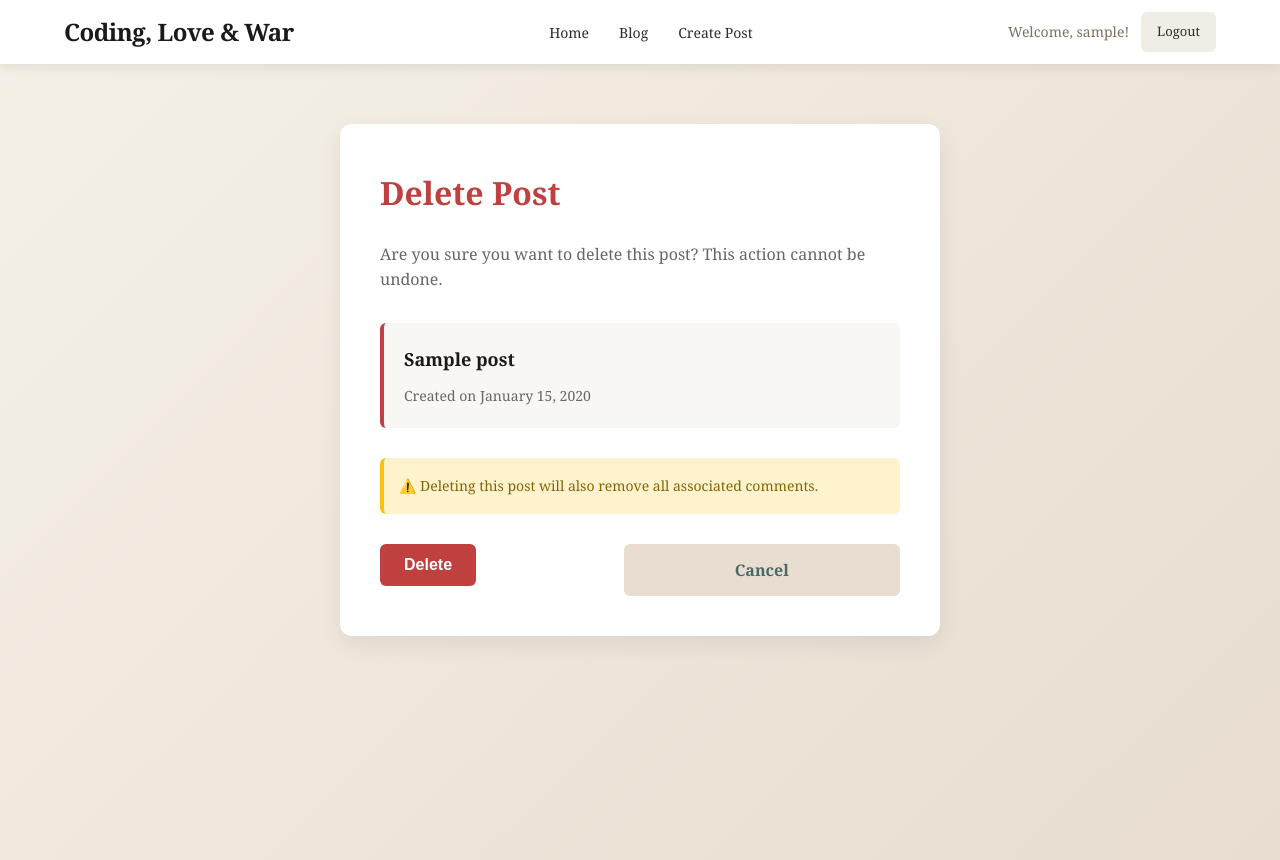
After one commit to Shiree0121/Coding-Love-and-War-blog, a Django app: a page that uses blog/templates/blog/delete_post.html in a window 1280 px wide. The commit adds this page. Run offline with Django 4.2, Linux system fonts and the light colour scheme; a user stored in the database is signed in; tables that the repository leaves empty hold one stand-in row (values such as "Sample post").

Commit message:
updated the slugs so now can delete properly

```diff
--- /dev/null
+++ b/blog/templates/blog/delete_post.html
@@ -0,0 +1,130 @@
+{% extends "blog/base.html" %} {% block title %}Delete Post - Coding, Love &
+War{% endblock %} {% block extra_css %}
+<style>
+  .delete-container {
+    max-width: 600px;
+    margin: 60px auto;
+    padding: 40px;
+    background: white;
+    border-radius: 12px;
+    box-shadow: 0 8px 24px rgba(0, 0, 0, 0.08);
+  }
+
+  .delete-header h1 {
+    font-size: 32px;
+    color: #c04040;
+    margin-bottom: 20px;
+    font-weight: 700;
+  }
+
+  .delete-header p {
+    font-size: 16px;
+    color: #666;
+    line-height: 1.6;
+    margin-bottom: 30px;
+  }
+
+  .post-preview {
+    background: #f9f7f3;
+    border-left: 4px solid #c04040;
+    padding: 20px;
+    margin: 30px 0;
+    border-radius: 6px;
+  }
+
+  .post-preview h3 {
+    color: #1a1a1a;
+    margin-bottom: 8px;
+    font-size: 18px;
+  }
+
+  .post-preview p {
+    color: #666;
+    font-size: 14px;
+    margin: 0;
+  }
+
+  .warning-box {
+    background: #fff3cd;
+    border-left: 4px solid #ffc107;
+    padding: 15px;
+    border-radius: 6px;
+    margin: 20px 0;
+    font-size: 14px;
+    color: #856404;
+  }
+
+  .delete-actions {
+    display: flex;
+    gap: 15px;
+    margin-top: 30px;
+  }
+
+  .delete-btn {
+    flex: 1;
+    padding: 12px 24px;
+    background: #c04040;
+    color: white;
+    border: none;
+    border-radius: 6px;
+    font-size: 16px;
+    font-weight: 600;
+    cursor: pointer;
+    transition: all 0.3s ease;
+  }
+
+  .delete-btn:hover {
+    background: #a03535;
+    transform: translateY(-2px);
+    box-shadow: 0 4px 12px rgba(192, 64, 64, 0.3);
+  }
+
+  .cancel-link {
+    flex: 1;
+    padding: 12px 24px;
+    background: #e8ddd0;
+    color: #4a6a68;
+    text-decoration: none;
+    border-radius: 6px;
+    font-size: 16px;
+    font-weight: 600;
+    display: flex;
+    align-items: center;
+    justify-content: center;
+    transition: all 0.3s ease;
+  }
+
+  .cancel-link:hover {
+    background: #d9cdc0;
+    transform: translateY(-2px);
+  }
+</style>
+{% endblock %} {% block content %}
+<div class="delete-container">
+  <div class="delete-header">
+    <h1>Delete Post</h1>
+    <p>
+      Are you sure you want to delete this post? This action cannot be undone.
+    </p>
+  </div>
+
+  <div class="post-preview">
+    <h3>{{ post.title }}</h3>
+    <p>Created on {{ post.created_on|date:"F j, Y" }}</p>
+  </div>
+
+  <div class="warning-box">
+    ⚠️ Deleting this post will also remove all associated comments.
+  </div>
+
+  <div class="delete-actions">
+    <form method="post" style="flex: 1">
+      {% csrf_token %}
+      <button type="submit" class="delete-btn">Delete</button>
+    </form>
+    <a href="{% url 'post_detail' slug=post.slug %}" class="cancel-link"
+      >Cancel</a
+    >
+  </div>
+</div>
+{% endblock %}
--- a/blog/templates/blog/post_detail.html
+++ b/blog/templates/blog/post_detail.html
@@ -582,6 +582,7 @@
           {% if user == post.author %}
           <div class="edit-link">
             | <a href="{% url 'edit_post' slug=post.slug %}">Edit</a>
+            | <a href="{% url 'delete_post' slug=post.slug %}">Delete</a>
           </div>
           {% endif %}
         </div>
--- a/blog/urls.py
+++ b/blog/urls.py
@@ -7,6 +7,7 @@ urlpatterns = [
     path('post/create/', views.create_post, name='create_post'),
     path('post/<slug:slug>/', views.post_detail, name='post_detail'),
     path('post/<slug:slug>/edit/', views.edit_post, name='edit_post'),
+    path('post/<slug:slug>/delete/', views.delete_post, name='delete_post'),
     path('post/<slug:slug>/like/', views.like_post, name='like_post'),
     path('post/<slug:slug>/dislike/', views.dislike_post, name='dislike_post'),
     path('comment/<int:comment_id>/edit/', views.edit_comment, name='edit_comment'),
--- a/blog/views.py
+++ b/blog/views.py
@@ -11,12 +11,12 @@ from .forms import PostForm, RegisterForm, LoginForm, CommentForm
 # Create your views here.
 
 def home(request):
-    posts = Post.objects.filter(status=1).order_by('-created_on')[:3]
+    posts = Post.objects.filter(status=1, slug__isnull=False).exclude(slug='').order_by('-created_on')[:3]
     return render(request, 'blog/home.html', {'posts': posts})
 
 
 def post_list(request):
-    posts = Post.objects.filter(status=1).order_by('-created_on')
+    posts = Post.objects.filter(status=1, slug__isnull=False).exclude(slug='').order_by('-created_on')
     return render(request, 'blog/post_list.html', {'posts': posts})
 
 
@@ -75,6 +75,22 @@ def edit_post(request, slug):
 
 
 @login_required
+def delete_post(request, slug):
+    post = get_object_or_404(Post, slug=slug)
+
+    # Only allow the author to delete their own post
+    if request.user != post.author:
+        raise Http404("You don't have permission to delete this post.")
+
+    if request.method == 'POST':
+        post.delete()
+        messages.success(request, 'Your post has been deleted.')
+        return redirect('post_list')
+
+    return render(request, 'blog/delete_post.html', {'post': post})
+
+
+@login_required
 def create_post(request):
     if request.method == 'POST':
         form = PostForm(request.POST, request.FILES)
@@ -83,7 +99,15 @@ def create_post(request):
             post.author = request.user
 
             # Generate slug from title
+            if not post.title or not post.title.strip():
+                messages.error(request, 'Title cannot be empty.')
+                return render(request, 'blog/create_post.html', {'form': form})
+
             base_slug = slugify(post.title)
+            if not base_slug:
+                messages.error(request, 'Title must contain valid characters.')
+                return render(request, 'blog/create_post.html', {'form': form})
+
             slug = base_slug
             counter = 1
 
```
Also changed, not shown: fix_posts.py (added, +31 -0 lines).
